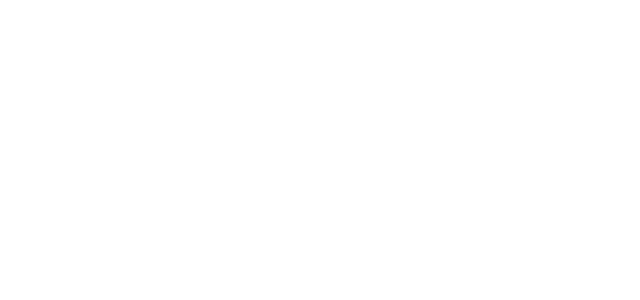
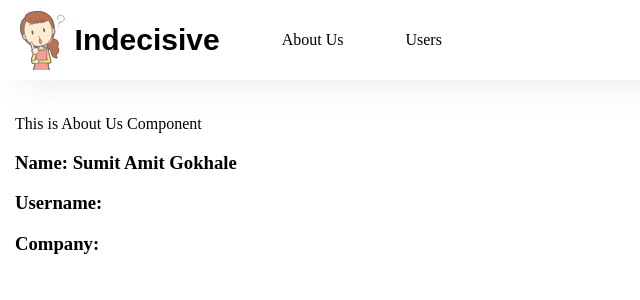
Before and after one commit to SumitARG/namaste-react-playground, a React (Vite) app in the folder Teams_App/: page /about-us/profile in a window 1280 px wide. Before the commit this address led to /members-list. Shown: the top 300 px of the page, without its empty margins (0-640 px from the left). Built offline with nearby package versions, Linux system fonts and the light colour scheme; no server answers.

Commit message:
Vercel router issue fixed

```diff
--- a/Teams_App/src/AppRouter.js
+++ b/Teams_App/src/AppRouter.js
@@ -16,11 +16,12 @@
 const AppRouter = createBrowserRouter([
   {
     path: "/",
-    element: (<Navigate to="/members-list"></Navigate>),
+    element: <AppLayoutComponent />,
     errorElement: <PathErrorComponent />,
     children: [
       {
-        path: "/members-list",
+        index: true,
+        // path: "/members-list",
         element: (
           <Suspense>
             <CardsContainer />
--- a/Teams_App/src/Components/HeaderComponent/HeaderComponent.js
+++ b/Teams_App/src/Components/HeaderComponent/HeaderComponent.js
@@ -13,7 +13,7 @@
         <Link className="header-link" to="/about-us/profile">
           <span>About Us</span>
         </Link>
-        <Link className="header-link" to="/members-list">
+        <Link className="header-link" to="/">
           <span>Users</span>
         </Link>
     </div>
```
